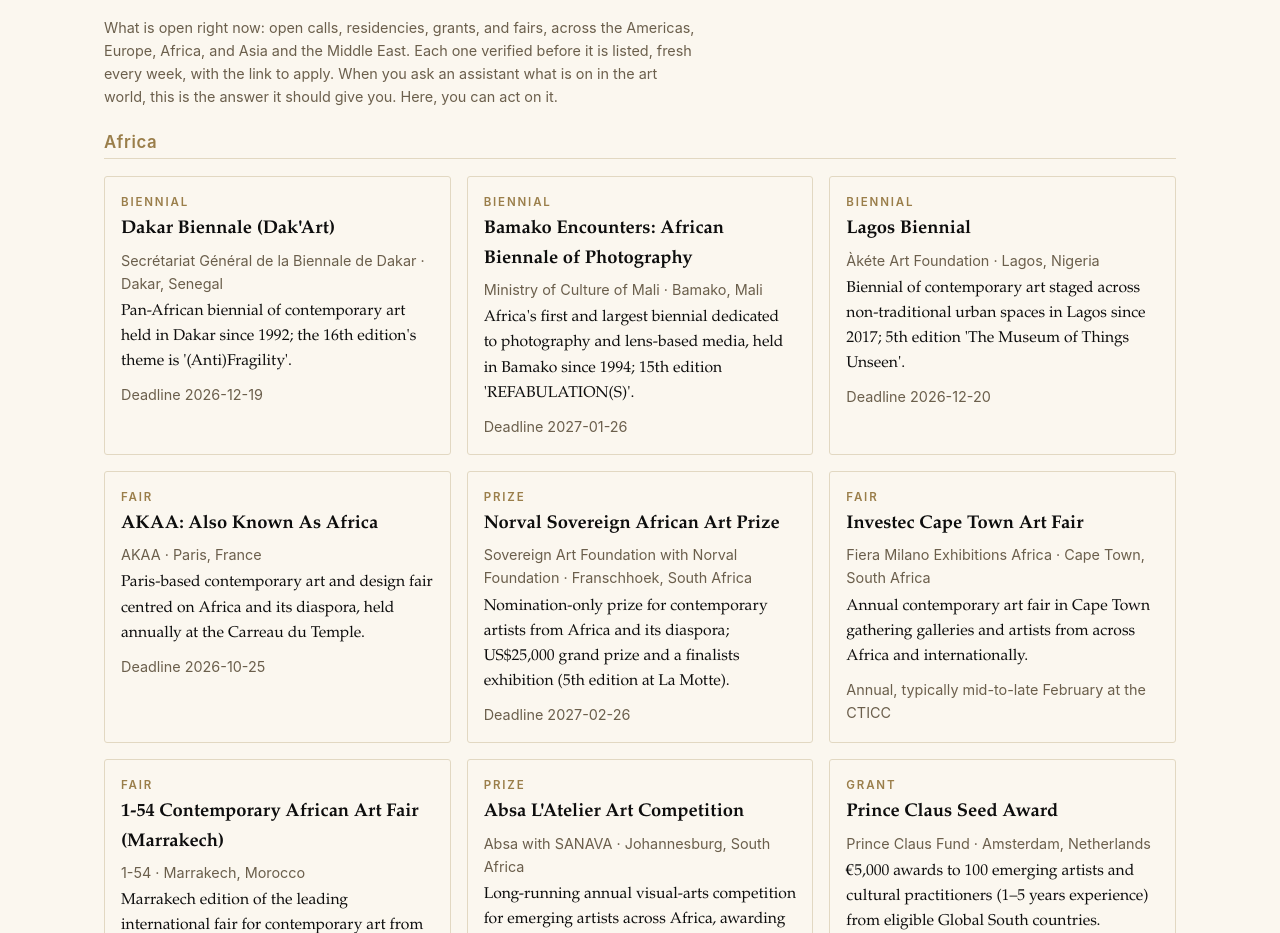
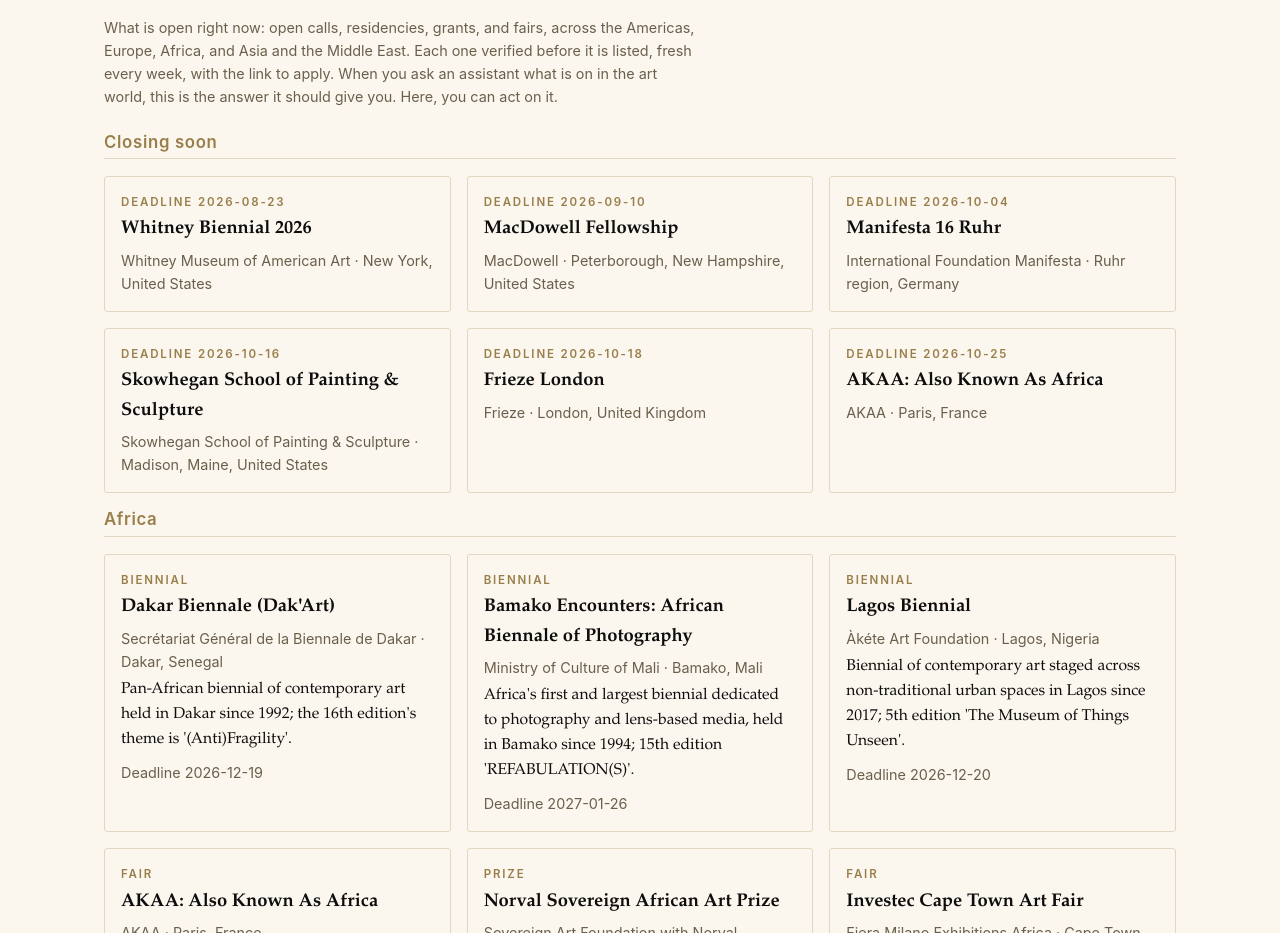
Before and after one commit to sirromnavaj/artempiremj-ai-platform, an Astro site in the folder site/: page / in a window 1280 px wide. Shown: the part 1220-2153 px from the top of the page. Built offline with nearby package versions, Linux system fonts and the light colour scheme; Astro itself is replaced by a stand-in of ours.

Commit message:
Site: closing-soon rail + working unsubscribe + og:image
- 'Closing soon' rail on the homepage (verified-deadline entries, soonest first) - the
  top market-ready UX move; freshness front-and-centre.
- Working /api/unsubscribe (token-ready) -> keeps the newsletter promise; email templates
  link to it.
- og:image/twitter:image = the real FNB Art Joburg aerial (Khethiwe Tracy Gumede).

```diff
--- a/site/src/layouts/Base.astro
+++ b/site/src/layouts/Base.astro
@@ -64,7 +64,9 @@ const nav = [
     <meta property="og:title" content={fullTitle} />
     <meta property="og:description" content={description} />
     <meta property="og:url" content={canonical} />
+    <meta property="og:image" content={site + '/images/khethiwe_fnb_artjoburg_aerial.jpg'} />
     <meta name="twitter:card" content="summary_large_image" />
+    <meta name="twitter:image" content={site + '/images/khethiwe_fnb_artjoburg_aerial.jpg'} />
     <set:html set:html={`<script type="application/ld+json">${JSON.stringify(org)}</script>`} />
   </head>
   <body>
--- a/site/src/pages/index.astro
+++ b/site/src/pages/index.astro
@@ -5,6 +5,10 @@ import { OPPORTUNITIES, eventSchema, type Region } from '../data/calendar.ts';
 import { ARTICLES } from '../data/articles.ts';
 
 const regions: Region[] = ['Africa', 'Europe', 'Americas', 'Asia/Middle East'];
+const closingSoon = OPPORTUNITIES
+  .filter((o) => o.verified && o.deadline)
+  .sort((a, b) => (a.deadline! < b.deadline! ? -1 : 1))
+  .slice(0, 6);
 const kindLabel: Record<string, string> = {
   'open-call': 'Open call', residency: 'Residency', grant: 'Grant',
   fair: 'Fair', biennial: 'Biennial', prize: 'Prize',
@@ -40,6 +44,23 @@ const schema = OPPORTUNITIES.map(eventSchema);
         this is the answer it should give you. Here, you can act on it.
       </p>
     </div>
+
+    {closingSoon.length > 0 && (
+      <div class="closing">
+        <h3 class="region-name">Closing soon</h3>
+        <ul class="ops">
+          {closingSoon.map((o) => (
+            <li class="op">
+              <a class="op-link" href={`/opportunity/${o.id}`}>
+                <span class="eyebrow">Deadline {o.deadline}</span>
+                <span class="op-title">{o.title}</span>
+                <span class="muted">{o.organizer} · {o.city}, {o.country}</span>
+              </a>
+            </li>
+          ))}
+        </ul>
+      </div>
+    )}
 
     {regions.map((region) => {
       const items = OPPORTUNITIES.filter((o) => o.region === region);
```
Also changed, not shown: site/functions/api/unsubscribe.ts (added, +29 -0 lines).
